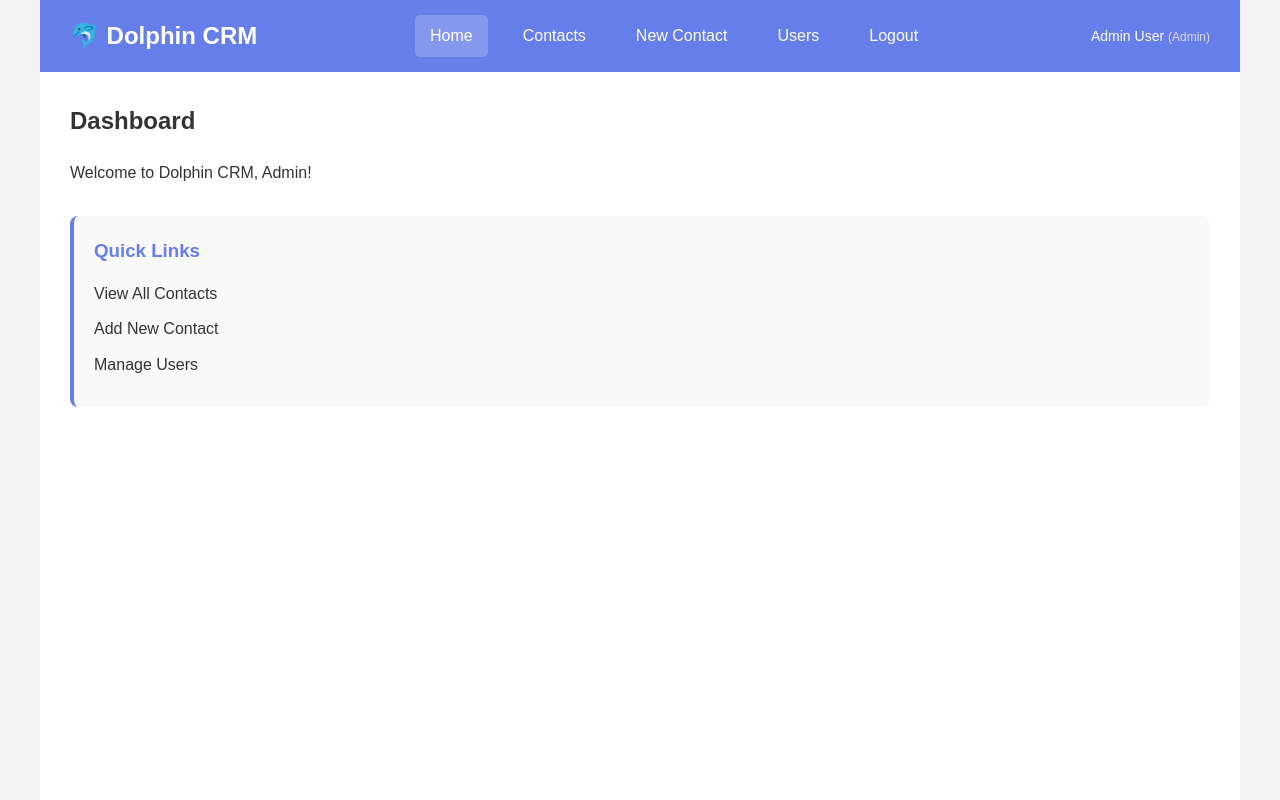
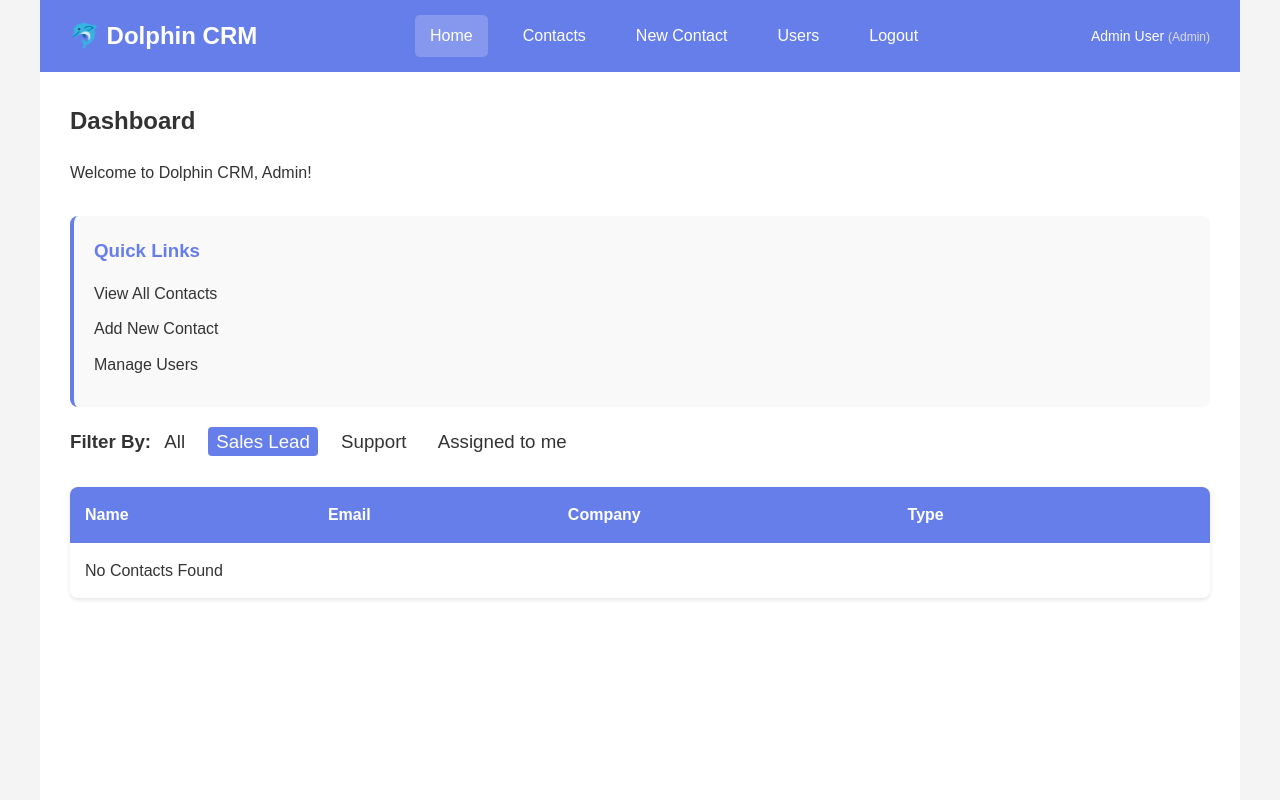
Before and after one commit to rommona2002-lang/-info2180-project2, a PHP site: page /index.php?filter=sales in a window 1280 px wide. Run offline with PHP 8.4, Linux system fonts and the light colour scheme; a user stored in the database is signed in; tables that the repository leaves empty hold one stand-in row (values such as "Sample post").

Commit message:
Added dashboard filter function

```diff
--- a/css/styles.css
+++ b/css/styles.css
@@ -341,3 +341,26 @@
     background: #e0e7ff;
     color: #667eea;
 }
+
+/*Filter style*/
+.filters {
+    margin: 20px 0;
+}
+
+.filters-heading {
+    font-weight: 10;
+    margin-right: 10px;
+}
+
+.filters a {
+    margin-right: 10px;
+    font-weight: normal;
+    text-decoration: none;
+    padding: 4px 8px;
+    border-radius: 4px;
+    color: #333;
+}
+.filters a.active {
+    background-color: #667eea;
+    color: white;
+}
--- a/index.php
+++ b/index.php
@@ -9,7 +9,34 @@
 
 $user_name = $_SESSION['firstname'] . ' ' . $_SESSION['lastname'];
 $user_role = $_SESSION['role'];
+
+$filter = $_GET['filter'] ?? 'all';
+$sql = "SELECT
+        c.id AS contact_id,
+        c.title,
+        c.firstname,
+        c.lastname,
+        c.email,
+        c.company,
+        c.type
+        FROM Contacts c";
+$params = [];
+
+if($filter === 'sales'){
+    $sql .= " WHERE c.type = 'Sales Lead'";
+}elseif($filter === 'support'){
+    $sql .= " WHERE c.type = 'Support'";
+}elseif($filter === 'assigned'){
+    $sql .= " WHERE c.assigned_to = :user_id";
+    $params['user_id'] = $_SESSION['user_id'];
+}
+
+$sql .= " ORDER BY c.created_at DESC";
+$stmt = $conn->prepare($sql);
+$stmt->execute($params);
+$contacts = $stmt->fetchAll(PDO::FETCH_ASSOC);
 ?>
+
 <!DOCTYPE html>
 <html lang="en">
 <head>
@@ -57,6 +84,59 @@
                     </ul>
                 </div>
             </div>
+
+            <!Filter>
+            <div class="filters">
+                <h3>
+                    <span class="filter-heading">Filter By:</span>
+                    <a href="index.php" class="<?= $filter === 'all' ? 'active' : '' ?>">All</a>
+                    <a href="index.php?filter=sales" class="<?= $filter === 'sales' ? 'active' : '' ?>">Sales Lead</a>
+                    <a href="index.php?filter=support" class="<?= $filter === 'support' ? 'active' : '' ?>">Support</a>
+                    <a href="index.php?filter=assigned" class="<?= $filter === 'assigned' ? 'active' : '' ?>">Assigned to me</a>
+                </h3>
+            </div>
+
+            <!Contact Table>
+            <div class="table-section">
+                <table class="data-table">
+                    <thead>
+                        <tr>
+                            <th>Name</th>
+                            <th>Email</th>
+                            <th>Company</th>
+                            <th>Type</th>
+                            <th></th>
+                        </tr>
+                    </thead>
+                    <tbody>
+                        <?php if(empty($contacts)): ?>
+                            <tr>
+                                <td colspan="5">No Contacts Found</td>
+                            </tr>
+                        <?php else:?>
+                            <?php foreach($contacts as $contact): ?>
+                                <tr>
+                                    <td><?= htmlspecialchars($contact['title']. '. '. $contact['firstname']. ' '. $contact['lastname'])?></td>
+                                    <td><?= htmlspecialchars($contact['email'])?></td>
+                                    <td><?= htmlspecialchars($contact['company'])?></td>
+                                    <td>
+                                        <span class="badge">
+                                            <?= htmlspecialchars($contact['type'])?>
+                                        </span>
+                                    </td>
+                                    <td><a href="view_contact.php?id=<?= $contact['contact_id']?>">View</a></td>
+                                </tr>
+                            <?php endforeach; ?>
+
+                        <?php endif; ?>
+                    </tbody>
+
+
+                </table>
+
+            </div>
+
+
         </main>
     </div>
 </body>
```
